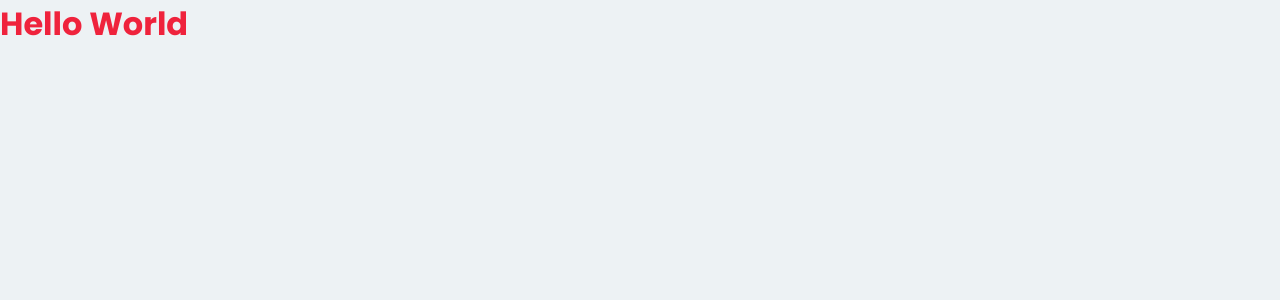
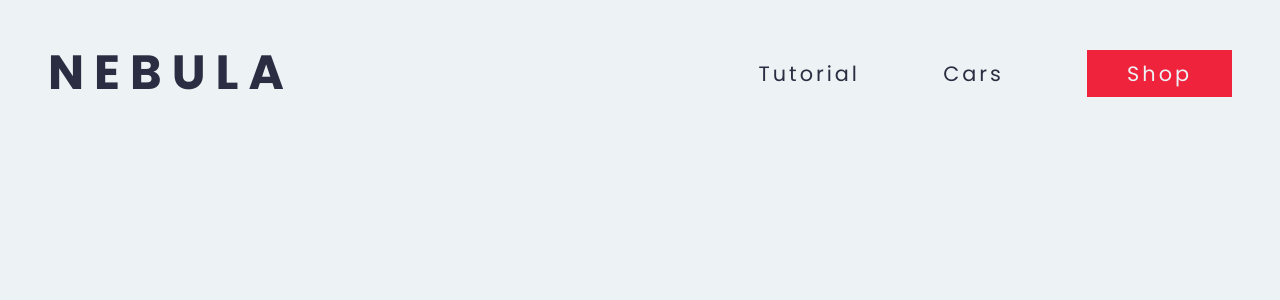
Before and after one commit to Grena30/Nebula, a React (Vite) app in the folder frontend/react-app/: page / in a window 1280 px wide. Shown: the top 300 px of the page. Built offline with nearby package versions, Linux system fonts and the light colour scheme.

Commit message:
feat: add navbar

```diff
--- a/frontend/react-app/src/App.jsx
+++ b/frontend/react-app/src/App.jsx
@@ -1,10 +1,13 @@
-import './css/App.css'
+import React from "react";
+import Navbar from "./components/Navbar";
+import "./css/App.css";
 
 function App() {
-
   return (
-    <h1>Hello World</h1>
-  )
+    <div className="App">
+      <Navbar />
+    </div>
+  );
 }
 
-export default App
+export default App;
--- /dev/null
+++ b/frontend/react-app/src/components/Navbar.jsx
@@ -0,0 +1,27 @@
+import React from "react";
+import "../css/Navbar.css";
+
+function Navbar() {
+  return (
+    <nav className="navbar">
+      <div className="navbar-logo">
+        <h1>NEBULA</h1>
+      </div>
+      <div className="navbar-menu">
+      <ul className="navbar-links">
+        <li>
+          <a href="#tutorial">Tutorial</a>
+        </li>
+        <li>
+          <a href="#cars">Cars</a>
+        </li>
+      </ul>
+      <div className="navbar-btn">
+        <button>Shop</button>
+      </div>
+      </div>
+    </nav>
+  );
+}
+
+export default Navbar;
--- /dev/null
+++ b/frontend/react-app/src/css/Navbar.css
@@ -0,0 +1,58 @@
+.navbar {
+  display: flex;
+  justify-content: space-between;
+  align-items: center;
+  padding: 1rem 3rem;
+  background-color: var(--background-color);
+  color: var(--primary-color);
+  font-weight: normal;
+  letter-spacing: 3px;
+}
+
+.navbar-logo h1 {
+  margin: 0;
+  font-size: 3em;
+  letter-spacing: 10px;
+  color: var(--primary-color);
+}
+
+.navbar-menu {
+  display: flex;
+  align-items: center;
+}
+
+.navbar-links {
+  list-style: none;
+  display: flex;
+  margin-left: 0;
+  padding: 0;
+  font-size: 1.3em;
+}
+
+.navbar-links li {
+  margin: 2em;
+}
+
+.navbar-links a {
+  color: #2b2d42;
+  text-decoration: none;
+}
+
+.navbar-links a:hover {
+  text-decoration: none;
+}
+
+.navbar-btn button {
+  padding: 0.5rem 2.5rem;
+  background-color: var(--accent-color);
+  color: var(--background-color);
+  border: none;
+  cursor: pointer;
+  letter-spacing: 3px;
+  font-size: 1.3em;
+  margin-left: 2em;
+}
+
+.navbar-btn button:hover {
+  background-color: var(--accent-color-dark);
+}
--- a/frontend/react-app/src/css/index.css
+++ b/frontend/react-app/src/css/index.css
@@ -19,3 +19,8 @@ body {
   background-color: var(--background-color);
   color: var(--primary-color);
 }
+
+.container {
+  width:80vw;
+  margin: 0 auto;
+}
```
Also changed, not shown: frontend/react-app/src/main.jsx (+8 -8 lines).
